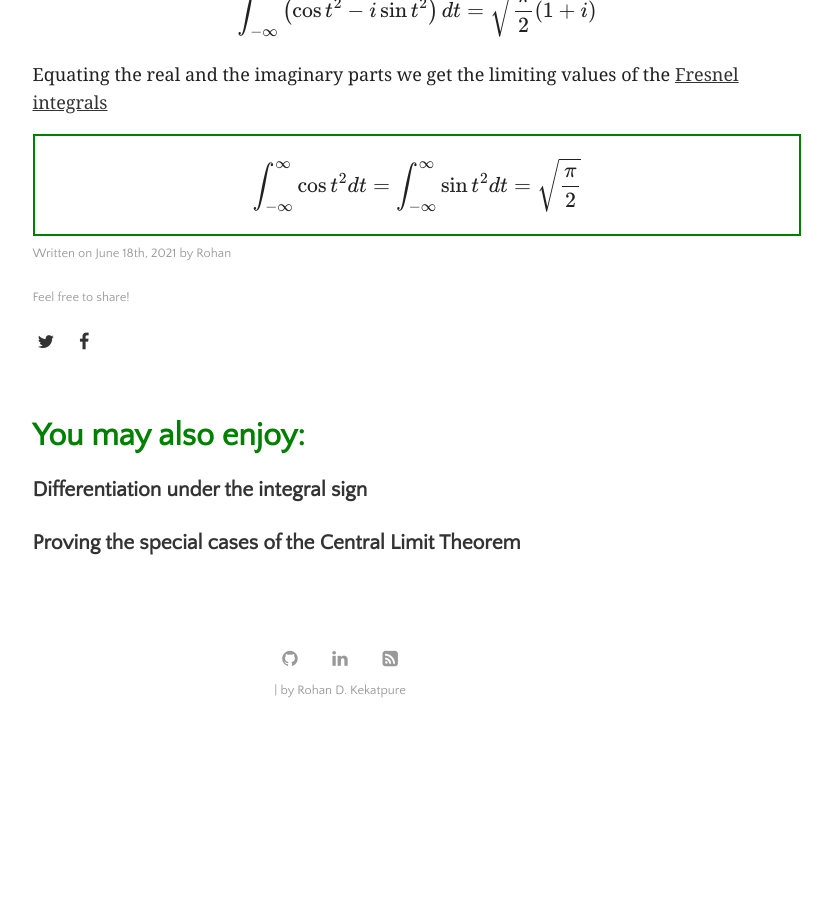
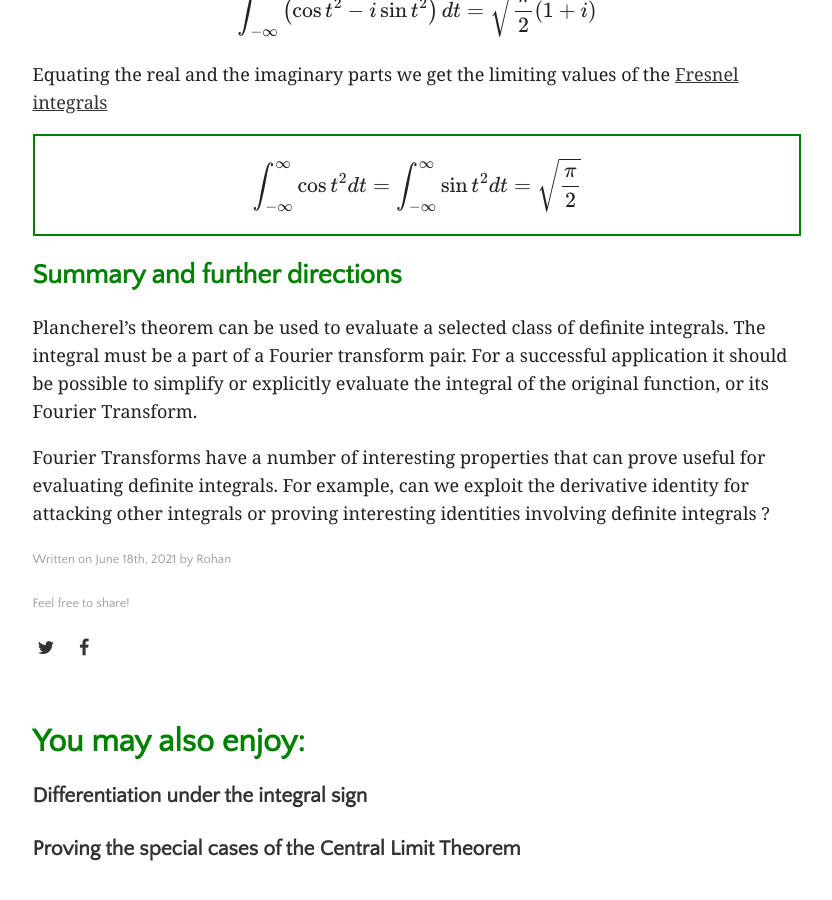
Before and after one commit to rohan-kekatpure/rohan-kekatpure.github.io, a Jekyll site: the page built from _posts/2021-06-18-solving-definite-integrals-with-plancherels-theorem.md, in a window 1280 px wide and 900 px high, scrolled down 4317 px. Shown: the whole window, without its empty margins (228-1060 px from the left). Built offline with Jekyll 4.4.1, drawn with Linux system fonts in a browser that asks for light colours; formulas are drawn with MathJax 3; before the commit the page ends 5053 px from its top, so only the background shows below that.

Commit message:
plancherel

```diff
--- a/_posts/2021-06-18-solving-definite-integrals-with-plancherels-theorem.md
+++ b/_posts/2021-06-18-solving-definite-integrals-with-plancherels-theorem.md
@@ -205,3 +205,13 @@ $$
 \int_{-\infty}^{\infty}\cos t^2 dt = \int_{-\infty}^{\infty}\sin t^2 dt  = \sqrt{\frac{\pi}{2}}
 $$
 </div>
+
+## Summary and further directions
+
+Plancherel's theorem can be used to evaluate a selected class of definite integrals. The integral must be a part of a
+Fourier transform pair. For a successful application it should be possible to simplify or explicitly evaluate the
+integral of the original function, or its Fourier Transform.
+
+Fourier Transforms have a number of interesting properties that can prove useful for evaluating definite integrals.
+For example, can we exploit the derivative identity for attacking other integrals or proving interesting identities
+involving definite integrals ?
```
